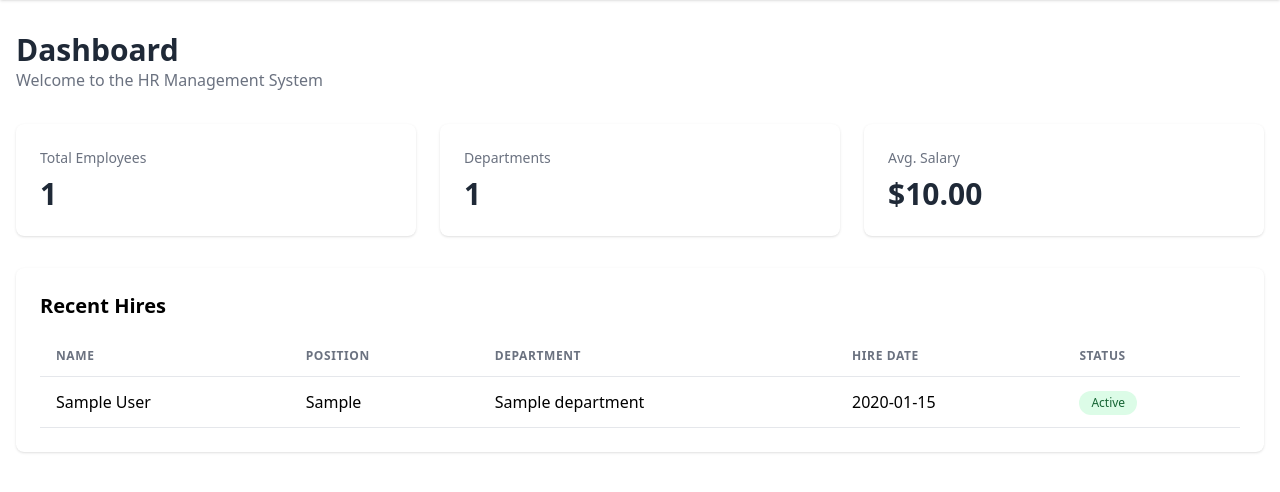
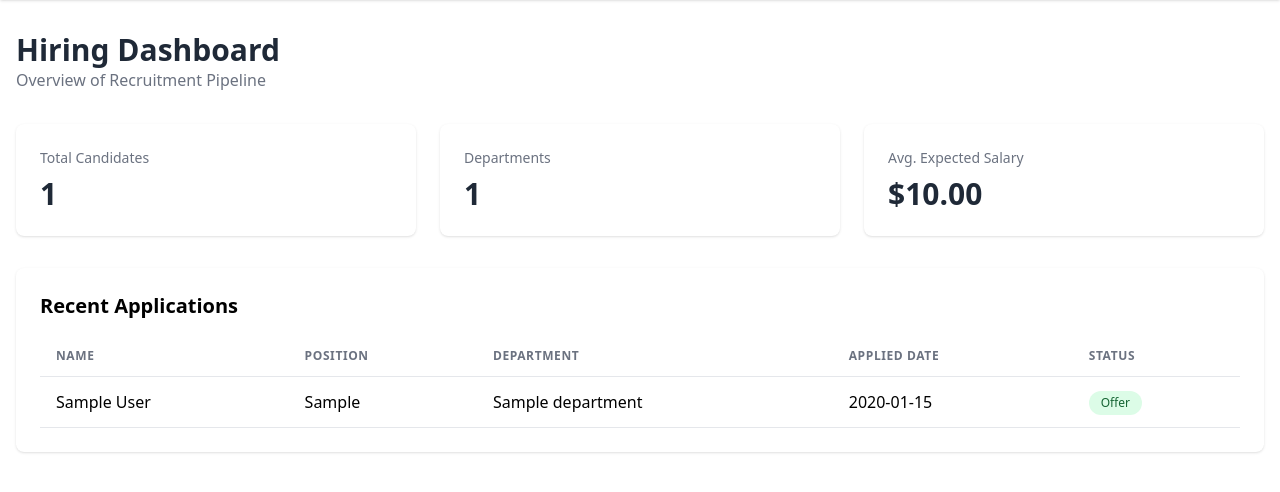
Before and after one commit to FriendzoneGuardian/HRManagementSys, a Flask app: page / in a window 1280 px wide. Shown: the part 64-556 px from the top of the page. Run offline with Flask 3, Linux system fonts and the light colour scheme; tables that the repository leaves empty hold one stand-in row (values such as "Sample post"); some libraries are stand-ins or nearby versions.

Commit message:
feat: Add initial `Department` and `Candidate` models, dashboard API, and frontend template with database population script.

```diff
--- a/backend/app/routes.py
+++ b/backend/app/routes.py
@@ -1,5 +1,5 @@
 from flask import Blueprint, render_template
-from app.models import Employee, Department
+from app.models import Candidate, Department
 from app import db
 
 bp = Blueprint('main', __name__)
@@ -7,17 +7,17 @@ bp = Blueprint('main', __name__)
 @bp.route('/')
 @bp.route('/dashboard')
 def dashboard():
-    employee_count = Employee.query.count()
+    candidate_count = Candidate.query.count()
     department_count = Department.query.count()
-    recent_employees = Employee.query.order_by(Employee.hire_date.desc()).limit(5).all()
+    recent_candidates = Candidate.query.order_by(Candidate.application_date.desc()).limit(5).all()
 
-    # Calculate average salary
-    employees = Employee.query.all()
-    total_salary = sum([e.salary for e in employees])
-    avg_salary = total_salary / employee_count if employee_count > 0 else 0
+    # Calculate average expected salary
+    candidates = Candidate.query.all()
+    total_salary = sum([c.expected_salary for c in candidates])
+    avg_salary = total_salary / candidate_count if candidate_count > 0 else 0
 
     return render_template('dashboard.html',
-                           employee_count=employee_count,
+                           candidate_count=candidate_count,
                            department_count=department_count,
-                           recent_employees=recent_employees,
+                           recent_candidates=recent_candidates,
                            avg_salary=avg_salary)
--- a/backend/run.py
+++ b/backend/run.py
@@ -1,11 +1,11 @@
 from app import create_app, db
-from app.models import Employee, Department
+from app.models import Candidate, Department
 
 app = create_app()
 
 @app.shell_context_processor
 def make_shell_context():
-    return {'db': db, 'Employee': Employee, 'Department': Department}
+    return {'db': db, 'Candidate': Candidate, 'Department': Department}
 
 if __name__ == '__main__':
     app.run(debug=True)
--- a/frontend/templates/dashboard.html
+++ b/frontend/templates/dashboard.html
@@ -2,27 +2,27 @@
 
 {% block content %}
 <div class="mb-8">
-    <h1 class="text-3xl font-bold text-gray-800">Dashboard</h1>
-    <p class="text-gray-500">Welcome to the HR Management System</p>
+    <h1 class="text-3xl font-bold text-gray-800">Hiring Dashboard</h1>
+    <p class="text-gray-500">Overview of Recruitment Pipeline</p>
 </div>
 
 <div class="grid grid-cols-1 md:grid-cols-3 gap-6 mb-8">
     <div class="bg-white rounded-lg p-6 shadow hover:-translate-y-0.5 transition-transform">
-        <div class="text-sm font-medium text-gray-500 mb-2">Total Employees</div>
-        <div class="text-3xl font-bold text-gray-800">{{ employee_count }}</div>
+        <div class="text-sm font-medium text-gray-500 mb-2">Total Candidates</div>
+        <div class="text-3xl font-bold text-gray-800">{{ candidate_count }}</div>
     </div>
     <div class="bg-white rounded-lg p-6 shadow hover:-translate-y-0.5 transition-transform">
         <div class="text-sm font-medium text-gray-500 mb-2">Departments</div>
         <div class="text-3xl font-bold text-gray-800">{{ department_count }}</div>
     </div>
     <div class="bg-white rounded-lg p-6 shadow hover:-translate-y-0.5 transition-transform">
-        <div class="text-sm font-medium text-gray-500 mb-2">Avg. Salary</div>
+        <div class="text-sm font-medium text-gray-500 mb-2">Avg. Expected Salary</div>
         <div class="text-3xl font-bold text-gray-800">${{ "%.2f"|format(avg_salary) }}</div>
     </div>
 </div>
 
 <div class="bg-white rounded-lg p-6 shadow">
-    <h2 class="text-xl font-semibold mb-4">Recent Hires</h2>
+    <h2 class="text-xl font-semibold mb-4">Recent Applications</h2>
     <table class="w-full border-collapse">
         <thead>
             <tr>
@@ -37,23 +37,29 @@
                     Department</th>
                 <th
                     class="px-4 py-3 text-left border-b border-gray-200 text-xs font-semibold uppercase text-gray-500 tracking-wider">
-                    Hire Date</th>
+                    Applied Date</th>
                 <th
                     class="px-4 py-3 text-left border-b border-gray-200 text-xs font-semibold uppercase text-gray-500 tracking-wider">
                     Status</th>
             </tr>
         </thead>
         <tbody>
-            {% for employee in recent_employees %}
+            {% for candidate in recent_candidates %}
             <tr>
-                <td class="px-4 py-3 text-left border-b border-gray-200">{{ employee.first_name }} {{ employee.last_name
-                    }}</td>
-                <td class="px-4 py-3 text-left border-b border-gray-200">{{ employee.position }}</td>
-                <td class="px-4 py-3 text-left border-b border-gray-200">{{ employee.department.name }}</td>
-                <td class="px-4 py-3 text-left border-b border-gray-200">{{ employee.hire_date.strftime('%Y-%m-%d') }}
-                </td>
-                <td class="px-4 py-3 text-left border-b border-gray-200"><span
-                        class="inline-flex items-center px-3 py-1 rounded-full text-xs font-medium bg-green-100 text-green-800">Active</span>
+                <td class="px-4 py-3 text-left border-b border-gray-200">{{ candidate.first_name }} {{
+                    candidate.last_name }}</td>
+                <td class="px-4 py-3 text-left border-b border-gray-200">{{ candidate.position }}</td>
+                <td class="px-4 py-3 text-left border-b border-gray-200">{{ candidate.department.name }}</td>
+                <td class="px-4 py-3 text-left border-b border-gray-200">{{
+                    candidate.application_date.strftime('%Y-%m-%d') }}</td>
+                <td class="px-4 py-3 text-left border-b border-gray-200">
+                    <span class="inline-flex items-center px-3 py-1 rounded-full text-xs font-medium
+                        {% if candidate.status == 'Applied' %} bg-blue-100 text-blue-800
+                        {% elif candidate.status == 'Interviewing' %} bg-yellow-100 text-yellow-800
+                        {% elif candidate.status == 'Offer' %} bg-green-100 text-green-800
+                        {% else %} bg-gray-100 text-gray-800 {% endif %}">
+                        {{ candidate.status }}
+                    </span>
                 </td>
             </tr>
             {% endfor %}
```
Also changed, not shown: backend/app/models.py (+6 -5 lines), backend/populate_db.py (+20 -17 lines), README.md, 1 other file.
